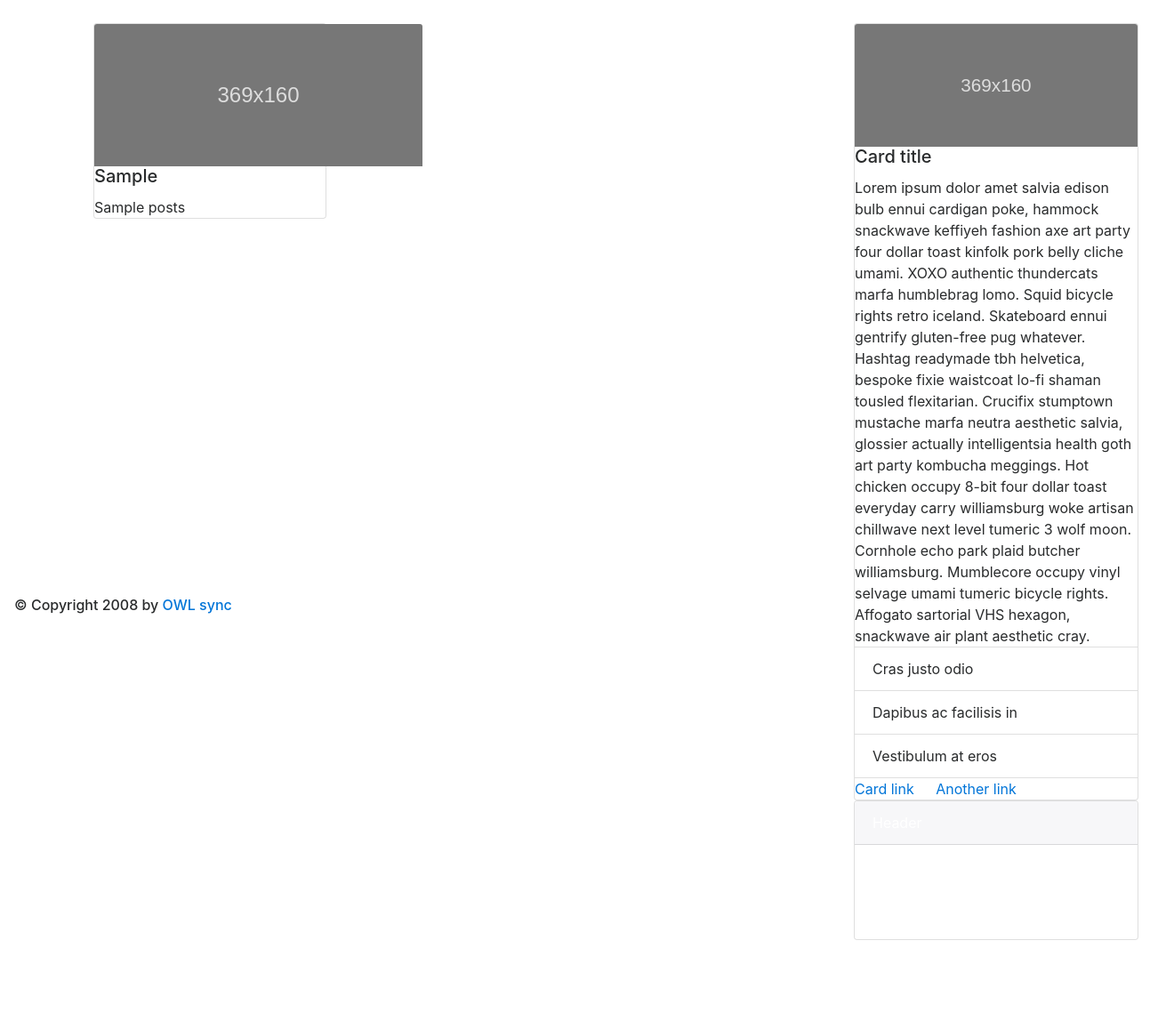
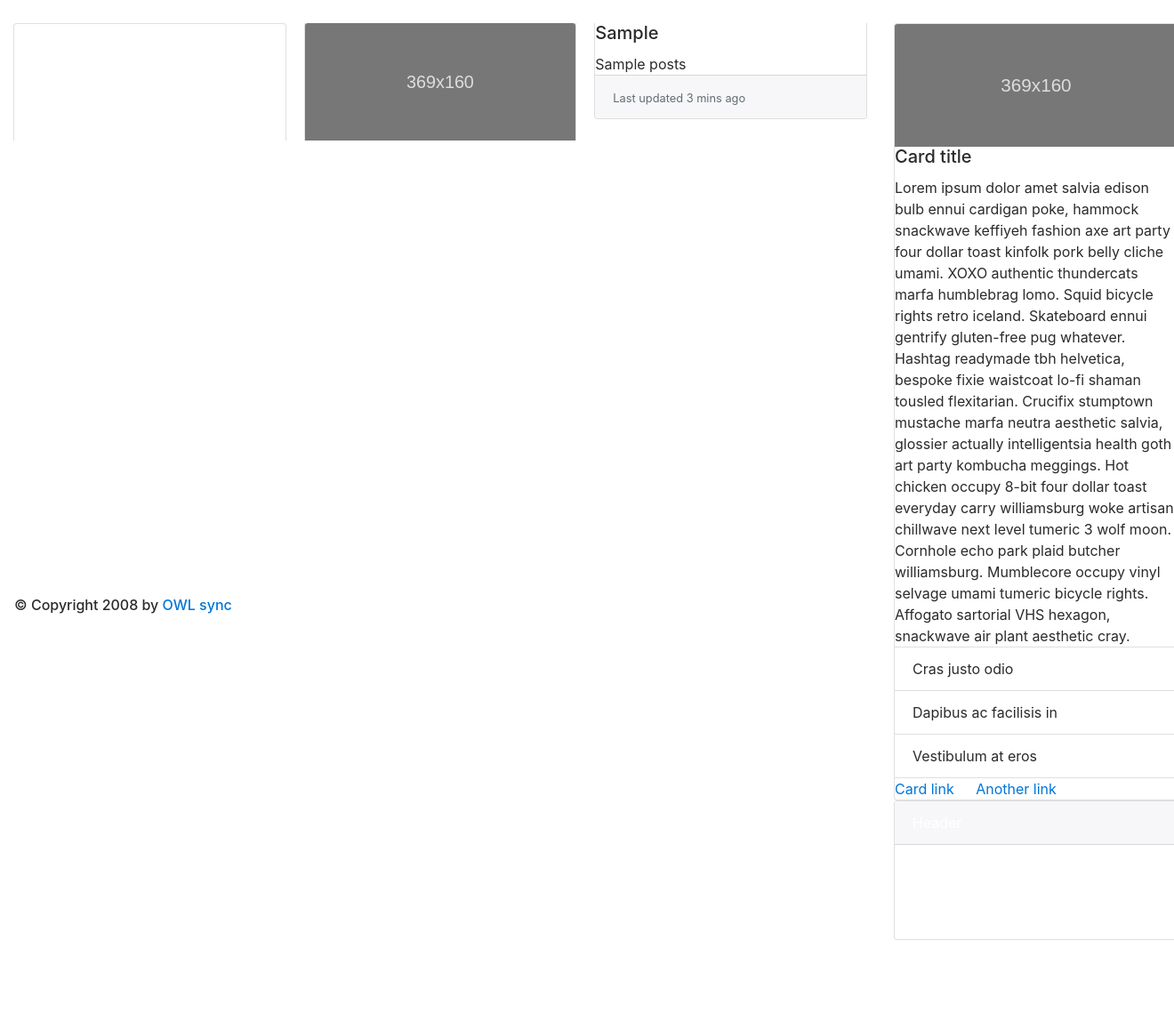
Before and after one commit to OWLsync/OWLsync, a Flask app: template templates/posts.html in a window 1320 px wide. Shown: the part 94-1233 px from the top of the page at 89% size. Run offline with Flask 2, Linux system fonts and the light colour scheme; the template is opened without the code that fills it: most values are stand-ins (such as "Sample title", 1, 10 or a date in 2020); parts of the project's set-up code (start-up, migrations or seed data) failed here and were passed over; some libraries are stand-ins or nearby versions.

Commit message:
CSS Quick Fix

```diff
--- a/templates/base.html
+++ b/templates/base.html
@@ -8,15 +8,14 @@
         <meta name="viewport" content="width=device-width, initial-scale=1, shrink-to-fit=no">
         {# ----- Bootstrap CSS ----- #}
     <link rel="stylesheet" href="https://maxcdn.bootstrapcdn.com/bootstrap/4.0.0-beta.3/css/bootstrap.min.css" integrity="sha384-Zug+QiDoJOrZ5t4lssLdxGhVrurbmBWopoEl+M6BdEfwnCJZtKxi1KgxUyJq13dy" crossorigin="anonymous">
-        <title> {% block title %} {% endblock %} - OWL sync
-        </title>
+        <title> {% block title %} {% endblock %} - OWL sync </title>
     {% endblock %}
 </head>
 
 <body>
 {# NAV BAR STARTS Use macro for import form external file/ it must have the import method at the head file ex: {% import '_main_nav.html' as nav_macro %}
     <-- should at the top #} {{ nav_macro.nav_render() }} {# NAV BAR ENDS #}
-<div style="margin-top: 2%; margin-bottom: 5%" class="container">
+<div style="margin-top: 2%; margin-bottom: 5%" class="container-fluid">
     <div class="row">
         <div class="col-sm-9">
             {% block content %}  {% endblock content %}
--- a/templates/posts.html
+++ b/templates/posts.html
@@ -11,15 +11,23 @@
 {% block content %}
     <div class="card-columns">
         {% for posts in Users %}
-            <div style="display: inline-block" class="card">
+            <div style="display: flex;" class="card">
+
                 <img class="card-img-top" alt="Card image cap"
                      src="{{ url_for('static', filename = 'img/index.svg') }}">
                 <div class="card-body">
                     <h5 class="card-title">{{ posts.user_first_name }}</h5>
                     <p class="card-text">{{ posts.posts }}</p>
                 </div>
+                <div class="card-footer">
+                    <small class="text-muted">Last updated 3 mins ago</small>
+                </div>
             </div>
+
         {% endfor %}
     </div>
 
 {% endblock content %}
+
+
+bd-example
```
